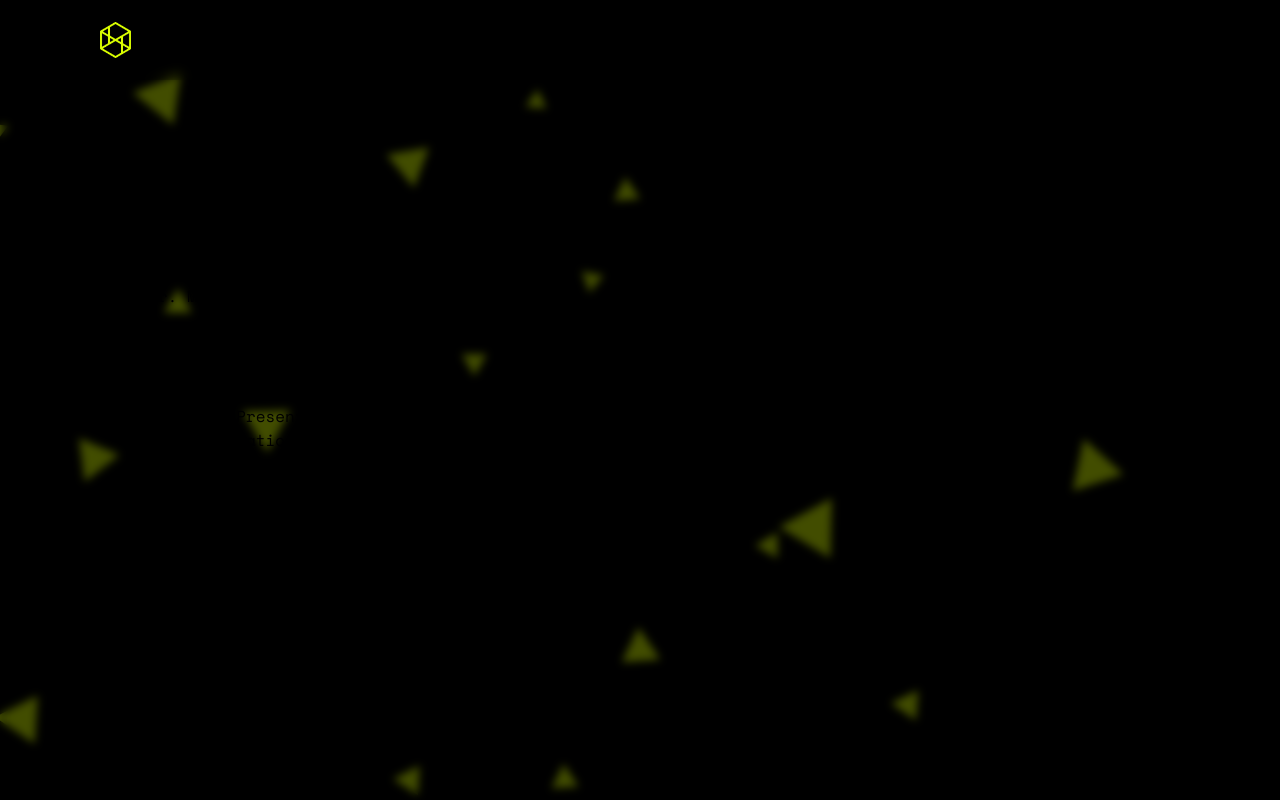
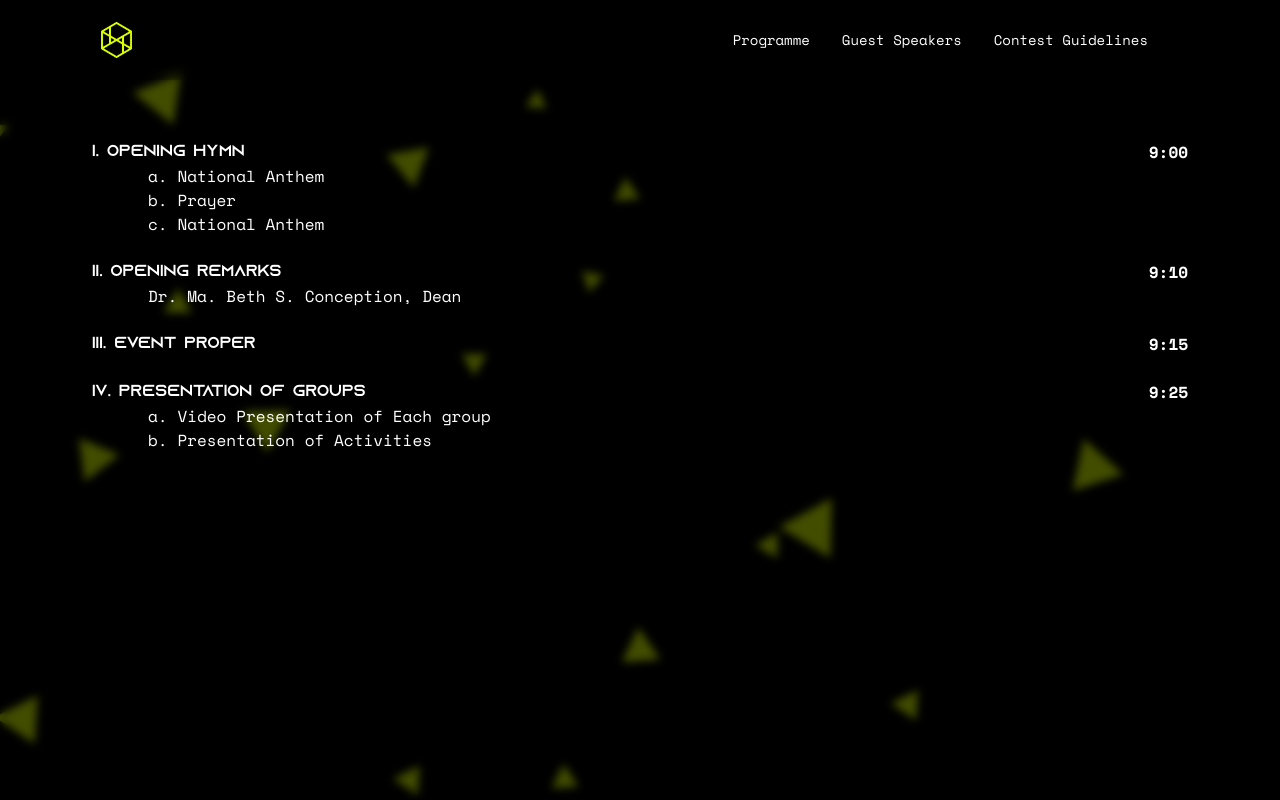
Before and after one commit to Blankeos/kaugmaon, a Next.js app: page /program in a window 1280 px wide. Shown: the top 800 px of the page. Built offline with nearby package versions, Linux system fonts and the light colour scheme; no server answers.

Commit message:
update: responsiveness + darkmode strict

```diff
--- a/package.json
+++ b/package.json
@@ -35,6 +35,7 @@
     "react-parallax-tilt": "^1.7.93",
     "react-query": "^3.39.3",
     "react-random-reveal": "^2.0.0",
+    "react-responsive": "^9.0.2",
     "react-scroll": "^1.8.9",
     "react-tsparticles": "^2.8.0",
     "react-type-animation": "^2.1.2",
--- /dev/null
+++ b/src/app/Nav.tsx
@@ -0,0 +1,139 @@
+import Image from 'next/image'
+import Link from 'next/link'
+import React, {useState} from 'react'
+import {motion} from "framer-motion";
+import { usePathname } from 'next/navigation';
+import ScrollLink from '@/components/ClientScrollLink';
+import { MdClose as CloseIcon, MdOutlineMenu as MenuIcon } from 'react-icons/md';
+
+import { useMediaQuery } from 'react-responsive'
+
+
+const Nav = () => {
+  const pathname = usePathname();
+  const [isOpen, setIsOpen] = useState<boolean>(false);
+
+  function toggleNavBar() {
+    setIsOpen(!isOpen);
+  }
+
+  // Declares the bool for the logic in the entry animation, to prevent the transition delay
+  // when animating using a button click later on.
+  const [entryAnimationHasEnded, setEntryAnimationHasEnded] = useState<boolean>(false);
+  function handleEntryAnimationEnd() {
+    console.log("Calling entry", entryAnimationHasEnded);
+    if (entryAnimationHasEnded) return;
+    console.log("Ended!");
+    setEntryAnimationHasEnded(true);
+  }
+
+  // Responsive
+  const isSM = useMediaQuery({query: '(min-width: 640px)'});
+
+  return (
+    <nav className="fixed top-0 w-full z-20 backdrop-blur-sm">
+              <div className="fluid-container">
+                {/* Nav Content Start */}
+                <div className="flex justify-between gap-x-10 h-20 items-center">
+                  {/* Left Side */}
+                  <Link
+                    href="/"
+                    className="hover:bg-white hover:bg-opacity-20 h-12 w-12 rounded-md grid place-items-center"
+                  >
+                    <motion.div
+                      initial={{
+                        x: -100,
+                        opacity: 0,
+                      }}
+                      transition={{
+                        duration: 1,
+                        ease: "easeInOut",
+                        delay: 2,
+                      }}
+                      animate={{
+                        x: 0,
+                        opacity: 1,
+                      }}
+                    >
+                      <Image
+                        src="/MainLogo.png"
+                        alt="13"
+                        width={31}
+                        height={28}
+                      />
+                    </motion.div>
+                  </Link>
+
+                  {/* Right Side */}
+                  <div className=''>
+                    <button
+                    onClick={toggleNavBar}
+                    className='hover:bg-white hover:bg-opacity-20 h-12 w-12 rounded-md grid place-items-center z-20 relative sm:hidden'>
+                      {
+                        isOpen ?
+                        <CloseIcon size="2rem"  />
+                        :
+                        <MenuIcon size="2rem" />
+                      }
+                    </button>
+                    <motion.ul
+                    className={`self-start flex text-sm gap-x-8 items-end
+                    flex-col gap-y-10 bg-dark absolute top-0 right-0 min-h-screen pt-20 px-10
+
+                    sm:flex-row sm:gap-y-0 sm:self-center
+                    sm:relative sm:top-auto sm:right-auto sm:min-h-0 sm:pt-0 sm:px-10 sm:items-center sm:bg-transparent
+                    `}
+                    initial={{
+                      x: 100,
+                      opacity: 0,
+                    }}
+                    transition={{
+                      ease: "easeOut",
+                      duration: entryAnimationHasEnded ? 0.4 : 1,
+                      delay: entryAnimationHasEnded ? 0 : 2
+                    }}
+                    animate={{
+                      x: isSM ? 0 : (isOpen ? 0 : 300),
+                      opacity: 1,
+                    }}
+                    onAnimationComplete={handleEntryAnimationEnd}
+                  >
+                    <li>
+                      <Link href="/program" className="hover:text-primary">
+                        Programme
+                      </Link>
+                    </li>
+                    <li>
+                      {pathname && pathname !== "/" ? (
+                        <Link
+                          scroll={false}
+                          className="hover:text-primary cursor-pointer"
+                          href="/#guest-speakers"
+                        >
+                          Guest Speakers
+                        </Link>
+                      ) : (
+                        <ScrollLink to="guest-speakers" offset={-50}>
+                          <span className="hover:text-primary cursor-pointer">
+                            Guest Speakers
+                          </span>
+                        </ScrollLink>
+                      )}
+                    </li>
+                    <li>
+                      <Link
+                        href="/guidelines/mini_film"
+                        className="hover:text-primary"
+                      >
+                        Contest Guidelines
+                      </Link>
+                    </li>
+                  </motion.ul>
+                  </div>
+                </div>
+              </div>
+            </nav>
+  )
+}
+
+export default Nav
--- a/src/app/globals.css
+++ b/src/app/globals.css
@@ -3,29 +3,6 @@
 @tailwind base;
 @tailwind components;
 @tailwind utilities;
-
-body {
-  font-family: "Space Mono";
-}
-
-.fluid-container {
-  @apply max-w-6xl w-full mx-auto px-7;
-}
-
-::-moz-selection {
-  /* Code for Firefox */
-  color: #181818;
-  background: white;
-  /* color: white;
-  background: #ddff0074; */
-}
-
-::selection {
-  color: #181818;
-  background: white;
-  /* color: white;
-  background: #ddff0074; */
-}
 
 :root {
   --max-width: 1100px;
@@ -69,37 +46,19 @@
   --card-border-rgb: 131, 134, 135;
 }
 
-@media (prefers-color-scheme: dark) {
-  :root {
-    --foreground-rgb: 255, 255, 255;
-    --background-start-rgb: 0, 0, 0;
-    --background-end-rgb: 0, 0, 0;
+.fluid-container {
+  @apply max-w-6xl w-full mx-auto px-7;
+}
 
-    --primary-glow: radial-gradient(rgba(1, 65, 255, 0.4), rgba(1, 65, 255, 0));
-    --secondary-glow: linear-gradient(
-      to bottom right,
-      rgba(1, 65, 255, 0),
-      rgba(1, 65, 255, 0),
-      rgba(1, 65, 255, 0.3)
-    );
+::-moz-selection {
+  /* Code for Firefox */
+  color: #181818;
+  background: white;
+}
 
-    --tile-start-rgb: 2, 13, 46;
-    --tile-end-rgb: 2, 5, 19;
-    --tile-border: conic-gradient(
-      #ffffff80,
-      #ffffff40,
-      #ffffff30,
-      #ffffff20,
-      #ffffff10,
-      #ffffff10,
-      #ffffff80
-    );
-
-    --callout-rgb: 20, 20, 20;
-    --callout-border-rgb: 108, 108, 108;
-    --card-rgb: 100, 100, 100;
-    --card-border-rgb: 200, 200, 200;
-  }
+::selection {
+  color: #181818;
+  background: white;
 }
 
 * {
@@ -115,13 +74,15 @@
 }
 
 body {
-  color: rgb(var(--foreground-rgb));
-  background: linear-gradient(
+  font-family: "Space Mono";
+  color: white;;
+  background: black;
+  /* background: linear-gradient(
       to bottom,
       transparent,
       rgb(var(--background-end-rgb))
     )
-    rgb(var(--background-start-rgb));
+    rgb(var(--background-start-rgb)); */
 }
 
 a {
@@ -129,11 +90,11 @@
   text-decoration: none;
 }
 
-@media (prefers-color-scheme: dark) {
+/* @media (prefers-color-scheme: dark) {
   html {
     color-scheme: dark;
   }
-}
+} */
 
 .glowy {
   width: 240px;
--- a/src/app/layout.tsx
+++ b/src/app/layout.tsx
@@ -10,12 +10,13 @@
 
 import AuthContext from "@/context/AuthContext";
 import ParticleBackground from "@/components/ParticleBackground";
-import ScrollLink from "@/components/ClientScrollLink";
-import { usePathname } from "next/navigation";
 import { motion } from "framer-motion";
 
 import { QueryClient, QueryClientProvider } from "react-query";
 import GoogleLoginButton from "@/components/GoogleLoginButton";
+import { usePathname } from "next/navigation";
+import Nav from "./Nav";
+
 
 // Create a client
 const queryClient = new QueryClient();
@@ -25,7 +26,6 @@
 }: {
   children: React.ReactNode;
 }) {
-  const pathname = usePathname();
   return (
     <html lang="en">
       {/*
@@ -36,94 +36,7 @@
       <body>
         <AuthContext>
           <QueryClientProvider client={queryClient}>
-            <nav className="fixed top-0 w-full z-20 backdrop-blur-sm">
-              <div className="fluid-container">
-                {/* Nav Content Start */}
-                <div className="flex justify-between gap-x-10 h-20 items-center">
-                  {/* Left Side */}
-                  <Link
-                    href="/"
-                    className="hover:bg-white hover:bg-opacity-10 p-2 rounded-md"
-                  >
-                    <motion.div
-                      initial={{
-                        x: -100,
-                        opacity: 0,
-                      }}
-                      transition={{
-                        duration: 1,
-                        ease: "easeInOut",
-                        delay: 2,
-                      }}
-                      whileInView={{
-                        x: 0,
-                        opacity: 1,
-                      }}
-                      viewport={{
-                        once: true,
-                      }}
-                    >
-                      <Image
-                        src="/MainLogo.png"
-                        alt="13"
-                        width={31}
-                        height={28}
-                      />
-                    </motion.div>
-                  </Link>
-                  <motion.ul
-                    initial={{
-                      x: 100,
-                      opacity: 0,
-                    }}
-                    transition={{
-                      duration: 1,
-                      ease: "easeInOut",
-                      delay: 2,
-                    }}
-                    whileInView={{
-                      x: 0,
-                      opacity: 1,
-                    }}
-                    viewport={{
-                      once: true,
-                    }}
-                    className="flex text-sm gap-x-8"
-                  >
-                    <li>
-                      <Link href="/program" className="hover:text-primary">
-                        Programme
-                      </Link>
-                    </li>
-                    <li>
-                      {pathname && pathname !== "/" ? (
-                        <Link
-                          scroll={false}
-                          className="hover:text-primary cursor-pointer"
-                          href="/#guest-speakers"
-                        >
-                          Guest Speakers
-                        </Link>
-                      ) : (
-                        <ScrollLink to="guest-speakers" offset={-50}>
-                          <span className="hover:text-primary cursor-pointer">
-                            Guest Speakers
-                          </span>
-                        </ScrollLink>
-                      )}
-                    </li>
-                    <li>
-                      <Link
-                        href="/guidelines/mini_film"
-                        className="hover:text-primary"
-                      >
-                        Contest Guidelines
-                      </Link>
-                    </li>
-                  </motion.ul>
-                </div>
-              </div>
-            </nav>
+            <Nav />
             <div className="min-h-screen flex flex-col overflow-hidden">
               <motion.div
                 initial={{
@@ -217,6 +130,7 @@
   );
 }
 
+
 function useRoutesAreShownOn(paths: string[]): boolean {
   const currentPathname = usePathname();
 
--- a/src/app/page.module.css
+++ b/src/app/page.module.css
@@ -29,7 +29,7 @@
   position: relative;
   margin: 0;
   padding: 1rem;
-  background-color: rgba(var(--callout-rgb), 0.5);
+  /* background-color: rgba(var(--callout-rgb), 0.5); */
   border: 1px solid rgba(var(--callout-border-rgb), 0.3);
   border-radius: var(--border-radius);
 }
@@ -250,7 +250,7 @@
   }
 }
 
-@media (prefers-color-scheme: dark) {
+/* @media (prefers-color-scheme: dark) {
   .vercelLogo {
     filter: invert(1);
   }
@@ -259,7 +259,7 @@
   .thirteen img {
     filter: drop-shadow(0 0 0.3rem #ffffff70);
   }
-}
+} */
 
 @keyframes rotate {
   from {
```
Also changed, not shown: src/app/page.tsx (+8 -3 lines), src/app/index.css (line endings or trailing spaces), 2 other files (tests, documents, lock files or other folders).
